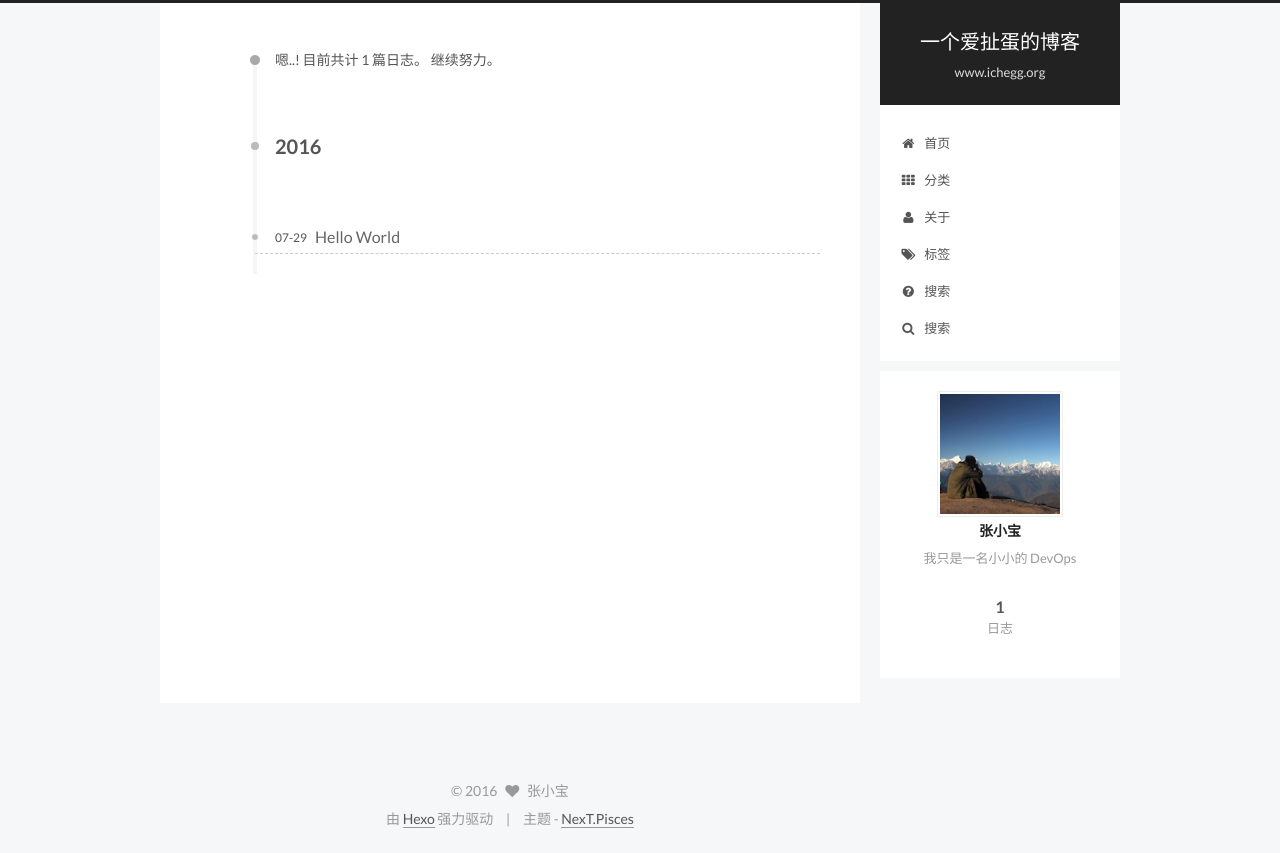
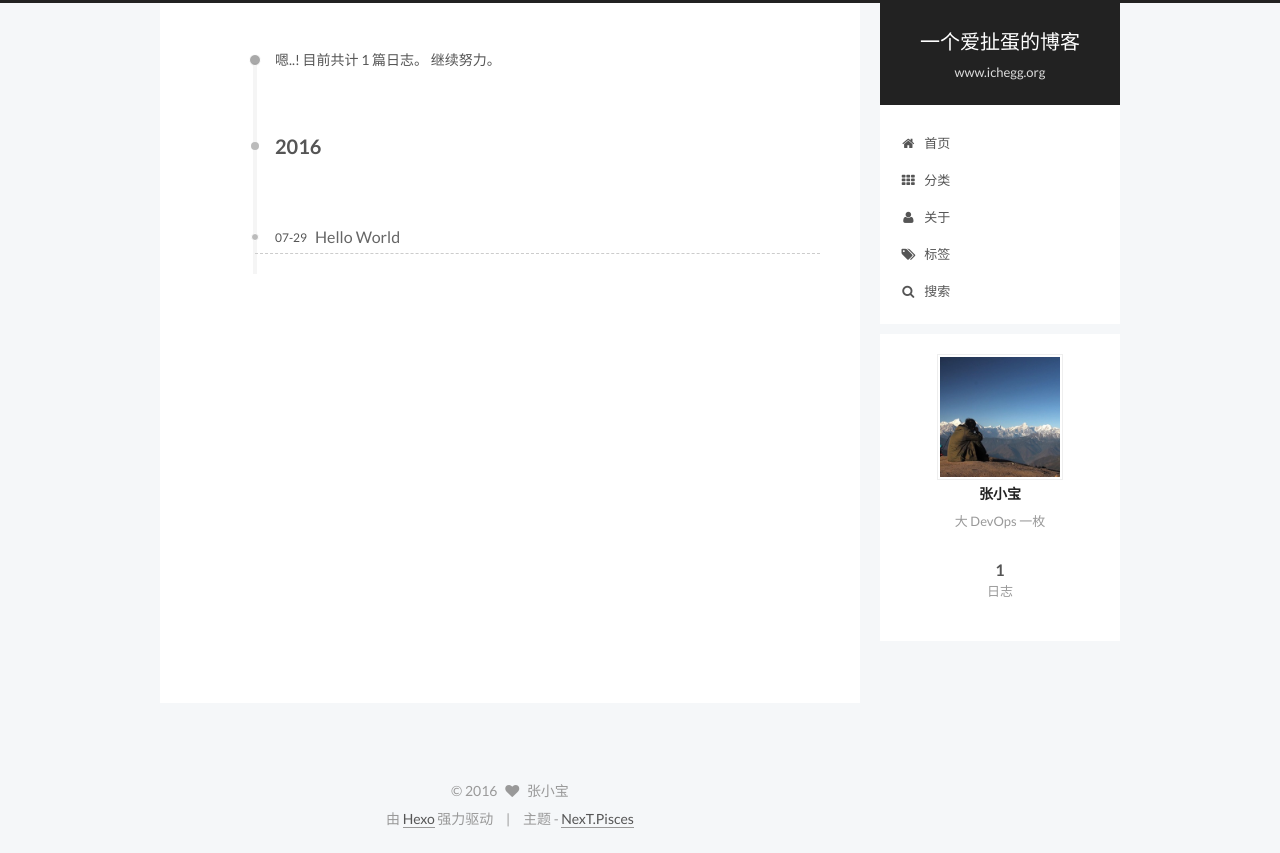
Before and after one commit to v55448330/v55448330.github.io, a plain HTML site: page archives/2016/07/index.html in a window 1280 px wide. Drawn offline with Linux system fonts and the light colour scheme; a script that the page names is missing.

Commit message:
Site updated: 2016-07-30 00:22:11

```diff
--- a/archives/2016/07/index.html
+++ b/archives/2016/07/index.html
@@ -84,15 +84,15 @@
 
 
 
-<meta name="description" content="我只是一名小小的 DevOps">
+<meta name="description" content="大 DevOps 一枚">
 <meta property="og:type" content="website">
 <meta property="og:title" content="一个爱扯蛋的博客">
 <meta property="og:url" content="http://www.ichegg.org/archives/2016/07/index.html">
 <meta property="og:site_name" content="一个爱扯蛋的博客">
-<meta property="og:description" content="我只是一名小小的 DevOps">
+<meta property="og:description" content="大 DevOps 一枚">
 <meta name="twitter:card" content="summary">
 <meta name="twitter:title" content="一个爱扯蛋的博客">
-<meta name="twitter:description" content="我只是一名小小的 DevOps">
+<meta name="twitter:description" content="大 DevOps 一枚">
 
 
 
@@ -210,16 +210,6 @@
               <i class="menu-item-icon fa fa-fw fa-tags"></i> <br />
 
             标签
-          </a>
-        </li>
-
-
-        <li class="menu-item menu-item-search">
-          <a href="/search" rel="section">
-
-              <i class="menu-item-icon fa fa-fw fa-question-circle"></i> <br />
-
-            搜索
           </a>
         </li>
 
@@ -356,7 +346,7 @@
                src="/images/avatar.jpg"
                alt="张小宝" />
           <p class="site-author-name" itemprop="name">张小宝</p>
-          <p class="site-description motion-element" itemprop="description">我只是一名小小的 DevOps</p>
+          <p class="site-description motion-element" itemprop="description">大 DevOps 一枚</p>
         </div>
         <nav class="site-state motion-element">
           <div class="site-state-item site-state-posts">
--- a/css/main.css
+++ b/css/main.css
@@ -1549,7 +1549,7 @@ pre .javascript .function {
   width: 4px;
   height: 4px;
   border-radius: 50%;
-  background: #ff7a30;
+  background: #beb80d;
 }
 .links-of-blogroll {
   font-size: 13px;
```
Also changed, not shown: 2016/07/29/hello-world/index.html (+1 -11 lines), archives/2016/index.html (+4 -14 lines), archives/index.html (+4 -14 lines), index.html (+4 -14 lines).
